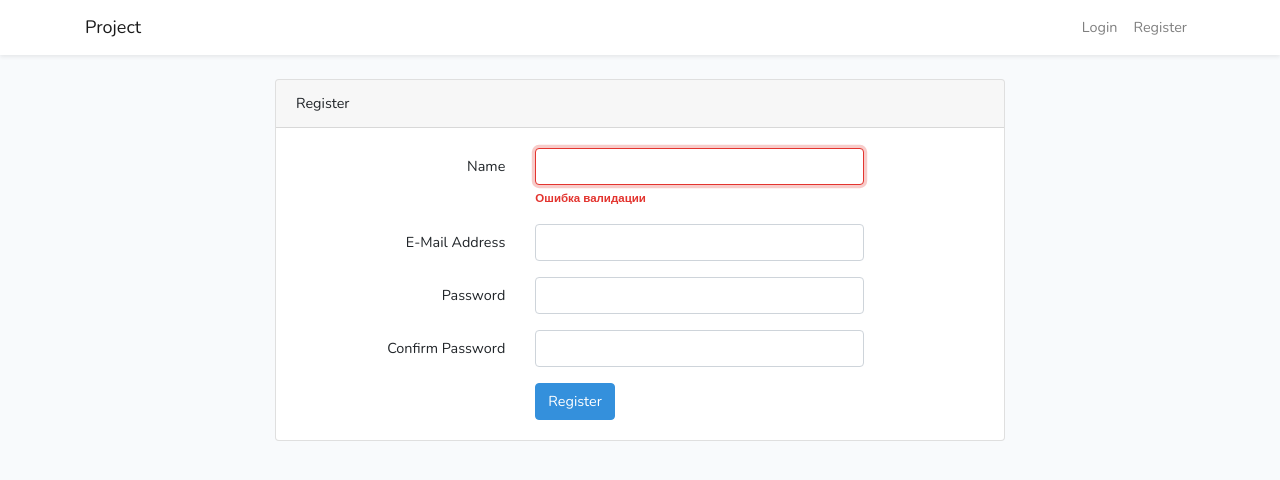
After one commit to Bezirork/bezirork, a PHP site: page /register.php in a window 1280 px wide. The commit adds this page. Shown: the top 480 px of the page. Run offline with PHP 8.4, Linux system fonts and the light colour scheme.

Commit message:
Register

```diff
--- a/index.php
+++ b/index.php
@@ -93,7 +93,7 @@ session_start();
                             <div class="card-header"><h3>Оставить комментарий</h3></div>
 
                             <div class="card-body">
-                                <form action="./includes/store.php" method="POST">
+                                <form action="./includes/store_comm.php" method="POST">
                                     <div class="form-group">
                                     <label for="exampleFormControlTextarea1">Имя</label>
                                      <?php
--- /dev/null
+++ b/register.php
@@ -0,0 +1,112 @@
+<?php
+session_start();
+?>
+<!DOCTYPE html>
+<html lang="en">
+<head>
+    <meta charset="utf-8">
+    <meta name="viewport" content="width=device-width, initial-scale=1">
+
+    <title>Comments</title>
+
+    <!-- Fonts -->
+    <link rel="dns-prefetch" href="//fonts.gstatic.com">
+    <link href="https://fonts.googleapis.com/css?family=Nunito" rel="stylesheet">
+
+    <!-- Styles -->
+    <link href="css/app.css" rel="stylesheet">
+</head>
+<body>
+    <div id="app">
+        <nav class="navbar navbar-expand-md navbar-light bg-white shadow-sm">
+            <div class="container">
+                <a class="navbar-brand" href="index.html">
+                    Project
+                </a>
+                <button class="navbar-toggler" type="button" data-toggle="collapse" data-target="#navbarSupportedContent" aria-controls="navbarSupportedContent" aria-expanded="false" aria-label="Toggle navigation">
+                    <span class="navbar-toggler-icon"></span>
+                </button>
+
+                <div class="collapse navbar-collapse" id="navbarSupportedContent">
+                    <!-- Left Side Of Navbar -->
+                    <ul class="navbar-nav mr-auto">
+
+                    </ul>
+
+                    <!-- Right Side Of Navbar -->
+                    <ul class="navbar-nav ml-auto">
+                        <!-- Authentication Links -->
+                            <li class="nav-item">
+                                <a class="nav-link" href="login.html">Login</a>
+                            </li>
+                            <li class="nav-item">
+                                <a class="nav-link" href="register.html">Register</a>
+                            </li>
+                    </ul>
+                </div>
+            </div>
+        </nav>
+
+        <main class="py-4">
+            <div class="container">
+                <div class="row justify-content-center">
+                    <div class="col-md-8">
+                        <div class="card">
+                            <div class="card-header">Register</div>
+
+                            <div class="card-body">
+                                <form method="POST" action="./includes/store_reg.php">
+
+                                    <div class="form-group row">
+                                        <label for="name" class="col-md-4 col-form-label text-md-right">Name</label>
+
+                                        <div class="col-md-6">
+                                            <input id="name" type="text" class="form-control @error('name') is-invalid @enderror" name="name_reg" autofocus>
+
+                                                <span class="invalid-feedback" role="alert">
+                                                    <strong>Ошибка валидации</strong>
+                                                </span>
+                                        </div>
+                                    </div>
+
+                                    <div class="form-group row">
+                                        <label for="email" class="col-md-4 col-form-label text-md-right">E-Mail Address</label>
+
+                                        <div class="col-md-6">
+                                            <input id="email" type="email" class="form-control" name="email" >
+                                        </div>
+                                    </div>
+
+                                    <div class="form-group row">
+                                        <label for="password" class="col-md-4 col-form-label text-md-right">Password</label>
+
+                                        <div class="col-md-6">
+                                            <input id="password" type="password" class="form-control " name="password"  autocomplete="new-password">
+                                        </div>
+                                    </div>
+
+                                    <div class="form-group row">
+                                        <label for="password-confirm" class="col-md-4 col-form-label text-md-right">Confirm Password</label>
+
+                                        <div class="col-md-6">
+                                            <input id="password-confirm" type="password" class="form-control" name="password_confirmation"  autocomplete="new-password">
+                                        </div>
+                                    </div>
+
+                                    <div class="form-group row mb-0">
+                                        <div class="col-md-6 offset-md-4">
+                                            <button type="submit" name="do_register" class="btn btn-primary">
+                                                Register
+                                            </button>
+                                        </div>
+                                    </div>
+                                </form>
+                            </div>
+                        </div>
+                    </div>
+                </div>
+            </div>
+        </main>
+    </div>
+</body>
+</html>
```
Also changed, not shown: includes/store_reg.php (added, +32 -0 lines), includes/store_comm.php (renamed from includes/store.php).
